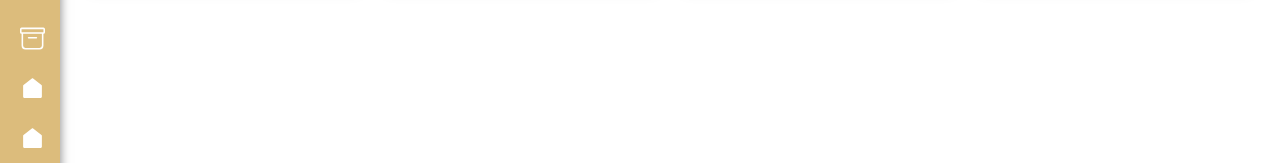
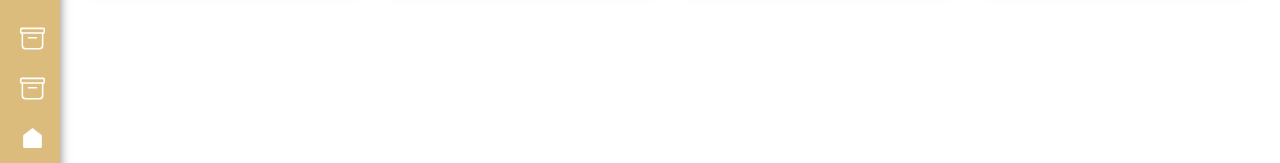
Before and after one commit to Adolfo2803/Proyecto-sishasm, an Angular app: page /dashboard in a window 1280 px wide. Shown: the part 262-425 px from the top of the page. Built offline with nearby package versions, Linux system fonts and the light colour scheme.

Commit message:
Logro: se crea componente 'busqueda' y ruta en sidebar

```diff
--- /dev/null
+++ b/src/app/business/archivo-clinic/components/busqueda/busqueda.component.html
@@ -0,0 +1 @@
+<p>busqueda works!</p>
--- a/src/app/shared/components/sidebar/sidebar.component.html
+++ b/src/app/shared/components/sidebar/sidebar.component.html
@@ -33,6 +33,12 @@
               </svg>            <span><a routerLink="/archivo_clinic" routerLinkActive="active">Archivo</a></span>
 
         </li>
+        <li class="nav-list-item">
+            <svg xmlns="http://www.w3.org/2000/svg" width="16" height="16" fill="currentColor" class="bi bi-archive" viewBox="0 0 16 16">
+                <path d="M0 2a1 1 0 0 1 1-1h14a1 1 0 0 1 1 1v2a1 1 0 0 1-1 1v7.5a2.5 2.5 0 0 1-2.5 2.5h-9A2.5 2.5 0 0 1 1 12.5V5a1 1 0 0 1-1-1zm2 3v7.5A1.5 1.5 0 0 0 3.5 14h9a1.5 1.5 0 0 0 1.5-1.5V5zm13-3H1v2h14zM5 7.5a.5.5 0 0 1 .5-.5h5a.5.5 0 0 1 0 1h-5a.5.5 0 0 1-.5-.5"/>
+              </svg>            <span><a routerLink="/buscar_archivo" routerLinkActive="active">Busqueda Archivo</a></span>
+
+        </li>
        <li class="nav-list-item">
             <svg xmlns="http://www.w3.org/2000/svg" viewBox="0 0 24 24" width="18" height="18" fill="currentColor" class="it"><path fill="none" d="M0 0h24v24H0z"></path><path d="M21 20C21 20.5523 20.5523 21 20 21H4C3.44772 21 3 20.5523 3 20V9.48907C3 9.18048 3.14247 8.88917 3.38606 8.69972L11.3861 2.47749C11.7472 2.19663 12.2528 2.19663 12.6139 2.47749L20.6139 8.69972C20.8575 8.88917 21 9.18048 21 9.48907V20Z"></path></svg>
             <span><a routerLink="/vacaciones" routerLinkActive="active">vacaciones</a></span>
```
Also changed, not shown: src/app/business/archivo-clinic/components/busqueda/busqueda.component.ts (added, +12 -0 lines), src/app/business/archivo-clinic/components/busqueda/busqueda.component.css (added), 1 other file (tests, documents, lock files or other folders).
